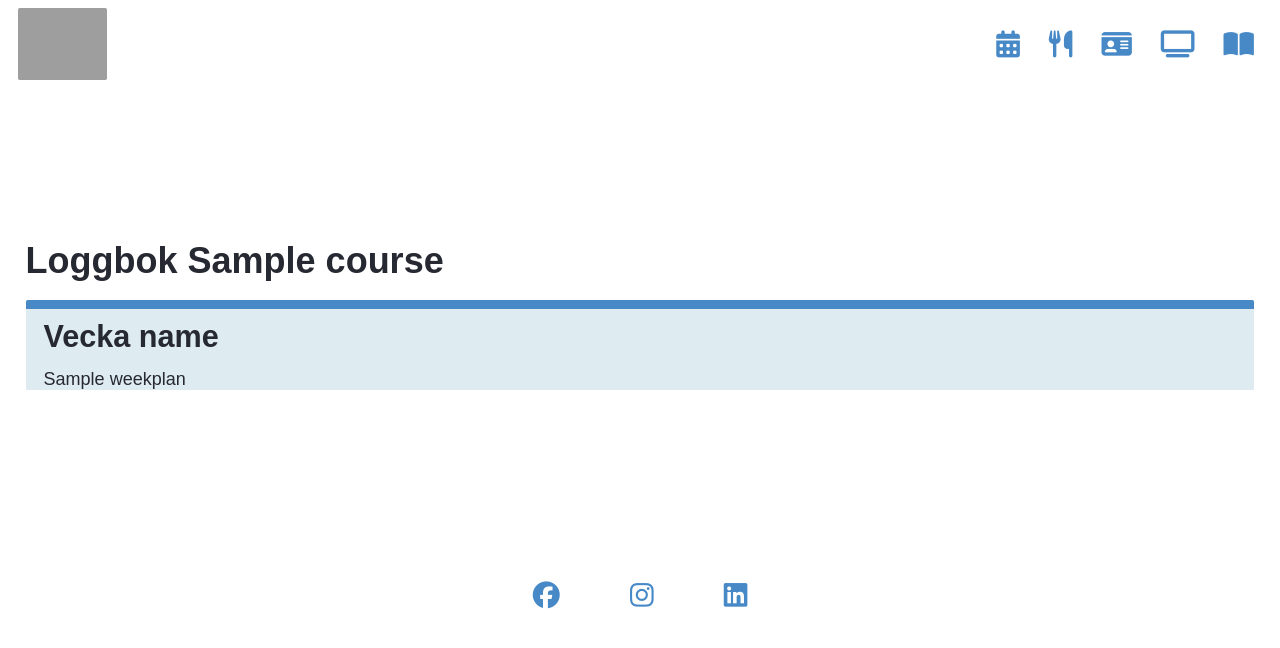
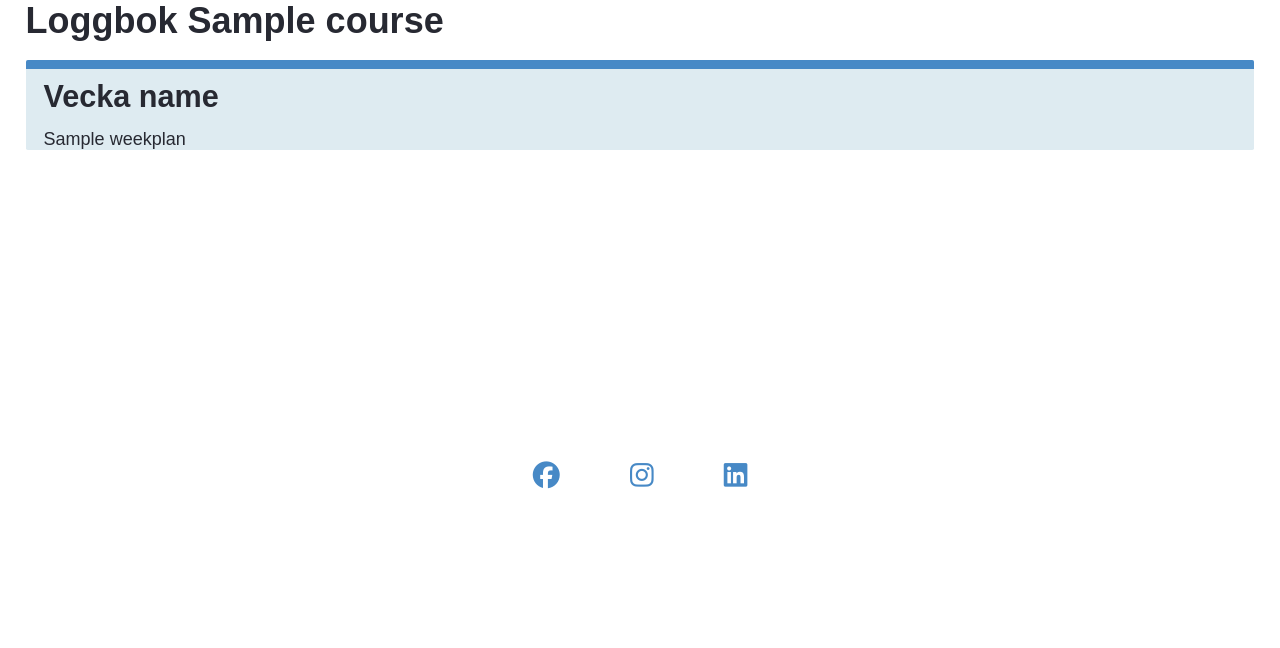
Before and after one commit to klovaaxel/schedule-2.0, a Flask app: template templates/schedule-simple.html in a window 1280 px wide. Shown: the top 648 px of the page. Run offline with Flask 2, Linux system fonts and the light colour scheme; the template is opened without the code that fills it: most values are stand-ins (such as "Sample title", 1, 10 or a date in 2020); some libraries are stand-ins or nearby versions; grey boxes are pictures that could not be loaded.

Commit message:
refactor(web): Removed header from simple view

```diff
--- a/static/css/main.css
+++ b/static/css/main.css
@@ -91,6 +91,11 @@ nav i:hover, footer i:hover, .back-button i:hover{
     padding: .3em;
     margin: 0;
 }
+
+.simple > header{
+    top: 0;
+}
+
 footer{
     height: 5em;
     display: flex;
--- a/templates/assignments-simple.html
+++ b/templates/assignments-simple.html
@@ -2,6 +2,9 @@
 
 {% block head %}
 <link rel="stylesheet" href="{{ url_for('static',filename='css/schedule.css') }}">
+{% endblock %}
+
+{% block header %}
 {% endblock %}
 
 {% block content %}
--- a/templates/layout.html
+++ b/templates/layout.html
@@ -15,6 +15,7 @@
     <title>Schedule TC-Stenungsund</title>
 </head>
 <body>
+    {% block header %}
     <header>
         <section class="branding">
             <a href="{{ url_for('schedules')}} ">
@@ -51,6 +52,7 @@
             </ul>
         </nav>
     </header>
+    {% endblock %}
 
     {% block content %}{% endblock %}
 
--- a/templates/schedule-simple.html
+++ b/templates/schedule-simple.html
@@ -4,8 +4,11 @@
 <link rel="stylesheet" href="{{ url_for('static',filename='css/schedule.css') }}">
 {% endblock %}
 
+{% block header %}
+{% endblock %}
+
 {% block content %}
-<main>
+<main class="simple">
     <header>
         <h1>Loggbok {{course.name}}</h1>
     </header>
```
